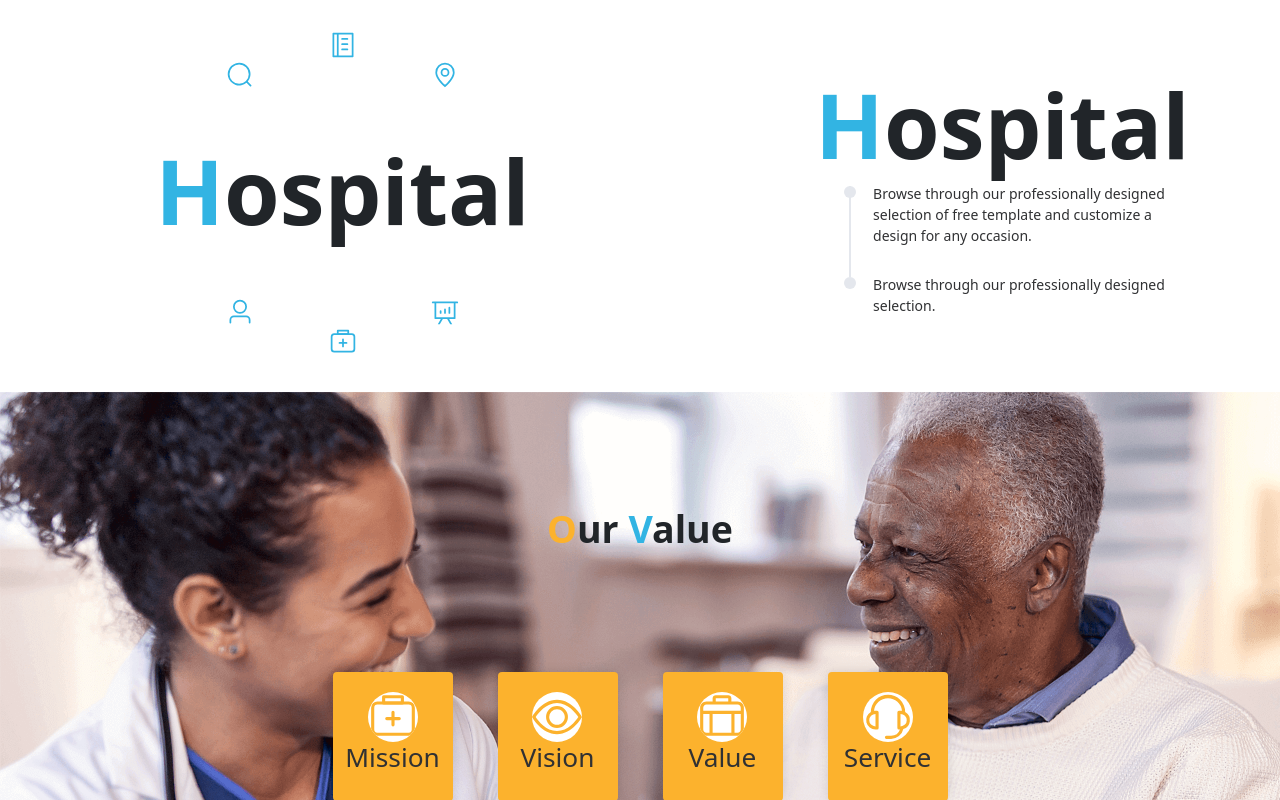
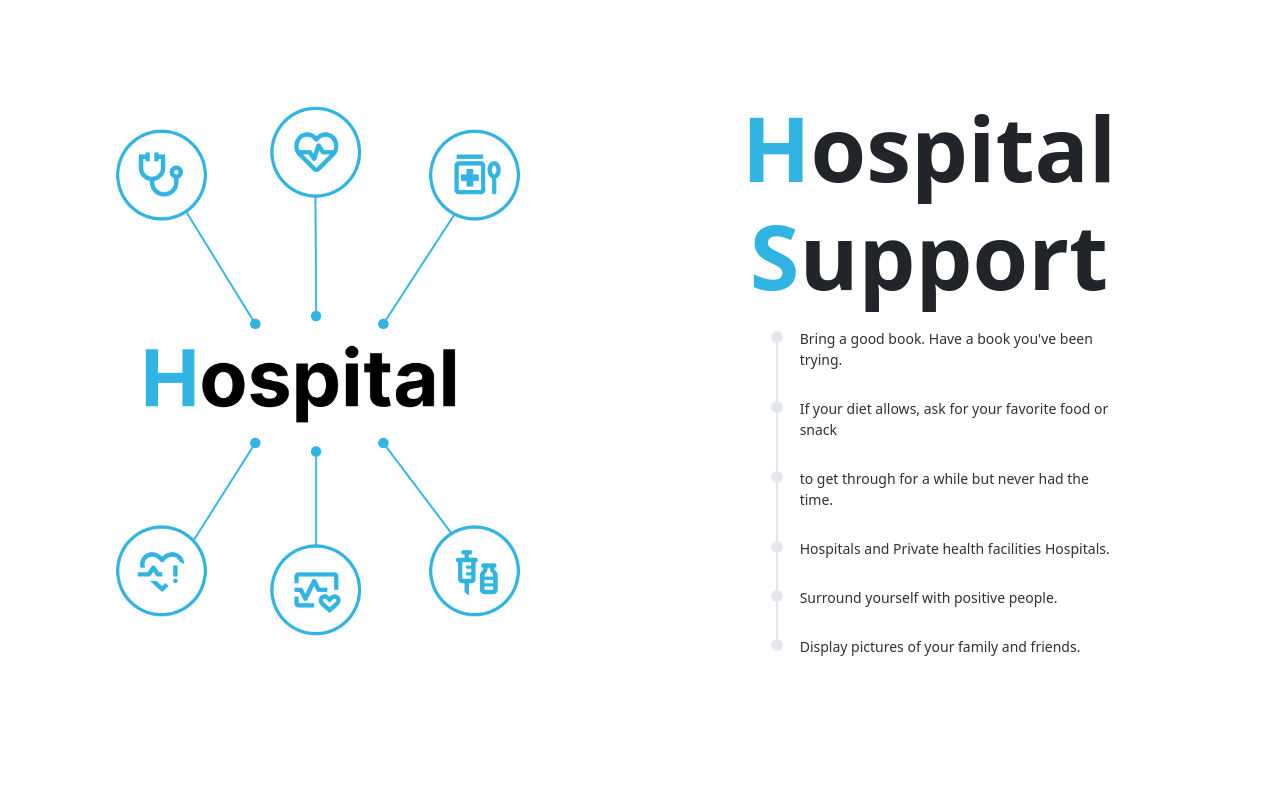
Before and after one commit to rath-samrith-webdev/Virtual-Company-2, a Vue app in the folder frontend/: page /landing in a window 1280 px wide. Shown: the part 1780-2580 px from the top of the page. Built offline with nearby package versions, Linux system fonts and the light colour scheme; no server answers; what vue-simple-acl would draw is missing.

Commit message:
Fix UI interface landing page VC2-82

```diff
--- a/frontend/src/views/Web/HomeView.vue
+++ b/frontend/src/views/Web/HomeView.vue
@@ -421,7 +421,7 @@ feedbacks.value = 512
   <el-container class="px2 d-flex flex-column mt-20">
     <el-row class="d-flex justify-content-around mt-3 gap-3 p-5">
       <el-col :span="5" class="d-flex flex-column justify-content-between align-items-center mb-3">
-        <div class="d-flex justify-content-between" style="width: 100%">
+        <!-- <div class="d-flex justify-content-between" style="width: 100%">
           <el-tooltip class="box-item" effect="dark" content="Gmail" placement="top-start">
             <el-avatar fit="cover" class="bg-white">
               <Search style="width: 2em; height: 2em; color: #32b4e3" />
@@ -437,11 +437,11 @@ feedbacks.value = 512
               <Location style="width: 2em; height: 2em; color: #32b4e3" />
             </el-avatar>
           </el-tooltip>
-        </div>
-        <h1 class="text-center" style="font-size: 90px; font-weight: bold">
+        </div> -->
+        <!-- <h1 class="text-center" style="font-size: 90px; font-weight: bold">
           <span class="text-#32B4E3 font-bold">H</span>ospital
-        </h1>
-        <div class="d-flex justify-content-between" style="width: 100%">
+        </h1> -->
+        <!-- <div class="d-flex justify-content-between" style="width: 100%">
           <el-tooltip class="box-item" effect="dark" content="Gmail" placement="top-start">
             <el-avatar class="bg-white">
               <User style="width: 2em; height: 2em; color: #32b4e3" />
@@ -457,27 +457,41 @@ feedbacks.value = 512
               <DataAnalysis style="width: 2em; height: 2em; color: #32b4e3" />
             </el-avatar>
           </el-tooltip>
+        </div> -->
+        <div class="text-center">
+          <img class="w-150" src="@/assets/image/hospital-icon.png" alt="image" />
         </div>
       </el-col>
-      <el-col :span="5" class="d-flex flex-column justify-start align-items-start mt-3">
+      <el-col :span="7" class="d-flex flex-column justify-start align-items-start mt-10">
         <div>
           <h1 class="text-center" style="font-size: 90px; font-weight: bold">
-            <span class="text-#32B4E3 font-bold">H</span>ospital
+            <span class="text-#32B4E3 font-bold">H</span>ospital <span class="text-#32B4E3 font-bold">S</span>upport
           </h1>
-          <el-timeline>
+          <el-timeline class="mt-4">
             <el-timeline-item class="text-start"
-            >Browse through our professionally designed selection of free template and customize a
-              design for any occasion.
+              >Bring a good book. Have a book you've been trying.
             </el-timeline-item>
             <el-timeline-item class="text-start"
-            >Browse through our professionally designed selection.
+              >If your diet allows, ask for your favorite food or snack
+            </el-timeline-item>
+            <el-timeline-item class="text-start"
+              >to get through for a while but never had the time.
+            </el-timeline-item>
+            <el-timeline-item class="text-start"
+              >Hospitals and Private health facilities Hospitals.
+            </el-timeline-item>
+            <el-timeline-item class="text-start"
+              >Surround yourself with positive people.
+            </el-timeline-item>
+            <el-timeline-item class="text-start"
+              >Display pictures of your family and friends.
             </el-timeline-item>
           </el-timeline>
         </div>
       </el-col>
     </el-row>
   </el-container>
-  <el-container class="container-fluid value px-20 d-flex flex-column align-items-center">
+  <el-container class="container-fluid value px-20 d-flex flex-column align-items-center mt-30">
     <div class="container inner d-flex justify-content-center align-items-center">
       <h1 class="text-center font-bold">
         <span class="text-#FCB22D font-bold">O</span>ur
@@ -488,7 +502,7 @@ feedbacks.value = 512
       <el-card style="width: 120px" class="d-flex card-item flex-column align-items-center">
         <div class="d-flex justify-content-center">
           <el-avatar class="bg-white" :size="50">
-            <FirstAidKit style="color: #fcb22d;font-size: 10px" />
+            <FirstAidKit style="color: #fcb22d; font-size: 10px" />
           </el-avatar>
         </div>
         <h3>Mission</h3>
@@ -496,7 +510,7 @@ feedbacks.value = 512
       <el-card style="width: 120px" class="d-flex card-item flex-column align-items-center">
         <div class="d-flex justify-content-center">
           <el-avatar class="bg-white" :size="50">
-            <View style="color: #fcb22d;font-size: 10px" />
+            <View style="color: #fcb22d; font-size: 10px" />
           </el-avatar>
         </div>
         <h3>Vision</h3>
@@ -504,7 +518,7 @@ feedbacks.value = 512
       <el-card style="width: 120px" class="d-flex card-item flex-column align-items-center">
         <div class="d-flex justify-content-center">
           <el-avatar class="bg-white" :size="50">
-            <SuitcaseLine style="color: #fcb22d;font-size: 10px" />
+            <SuitcaseLine style="color: #fcb22d; font-size: 10px" />
           </el-avatar>
         </div>
         <h3>Value</h3>
@@ -512,14 +526,14 @@ feedbacks.value = 512
       <el-card style="width: 120px" class="d-flex card-item flex-column align-items-center">
         <div class="d-flex justify-content-center">
           <el-avatar class="bg-white" :size="50">
-            <Service style="color: #fcb22d;font-size: 10px" />
+            <Service style="color: #fcb22d; font-size: 10px" />
           </el-avatar>
         </div>
         <h3>Service</h3>
       </el-card>
     </div>
   </el-container>
-  <FooterLayout/>
+  <FooterLayout />
 </template>
 <style scoped>
 .bg-card {
@@ -560,8 +574,9 @@ feedbacks.value = 512
 }
 
 .value {
-  height: 70vh;
-  background-image: url('@/assets/image/PhysPatient_SplitWidthHero_1920x1280.png');
+  height: 100vh;
+  /* background-image: url('@/assets/image/PhysPatient_SplitWidthHero_1920x1280.png'); */
+  background-image: url('@/assets/image/value_image.png');
   background-size: cover;
   background-repeat: no-repeat;
 }
```
Also changed, not shown: frontend/src/assets/image/hospital-icon.png (added), frontend/src/assets/image/value_image.png (added).
